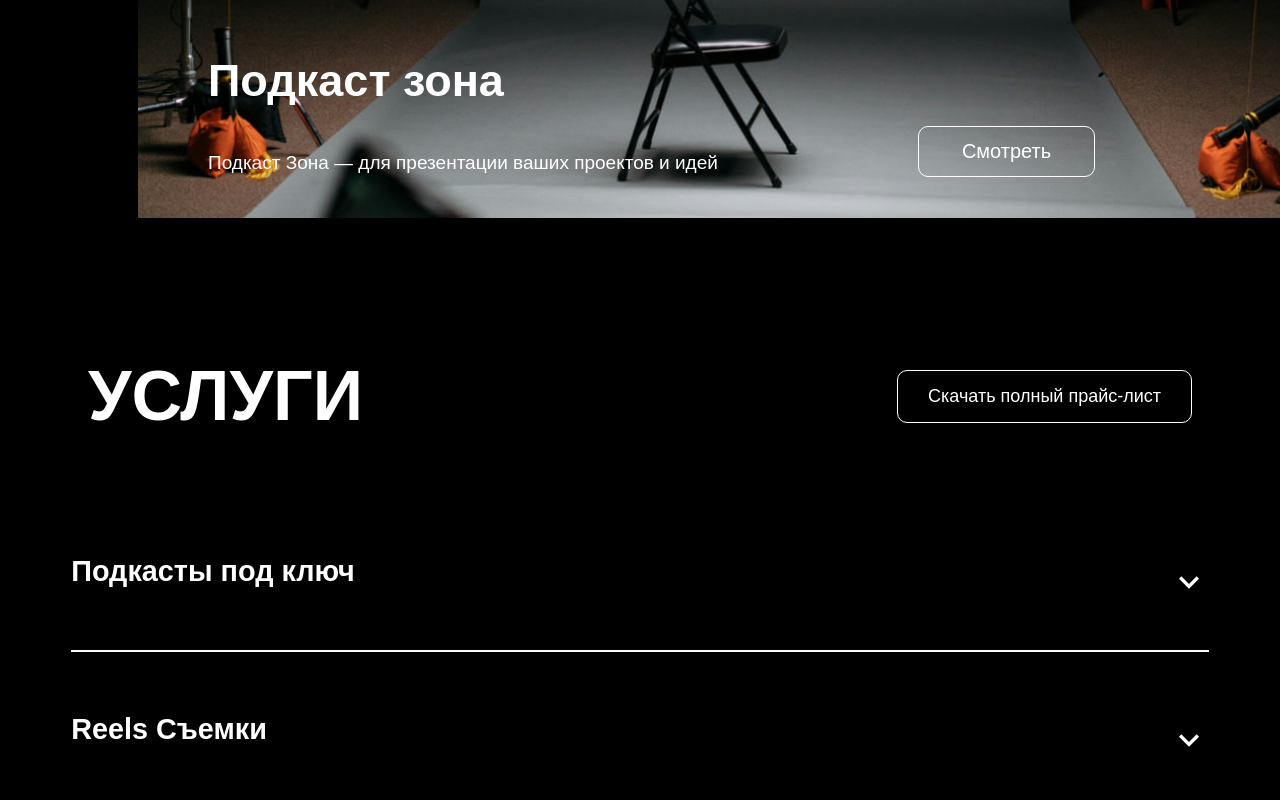
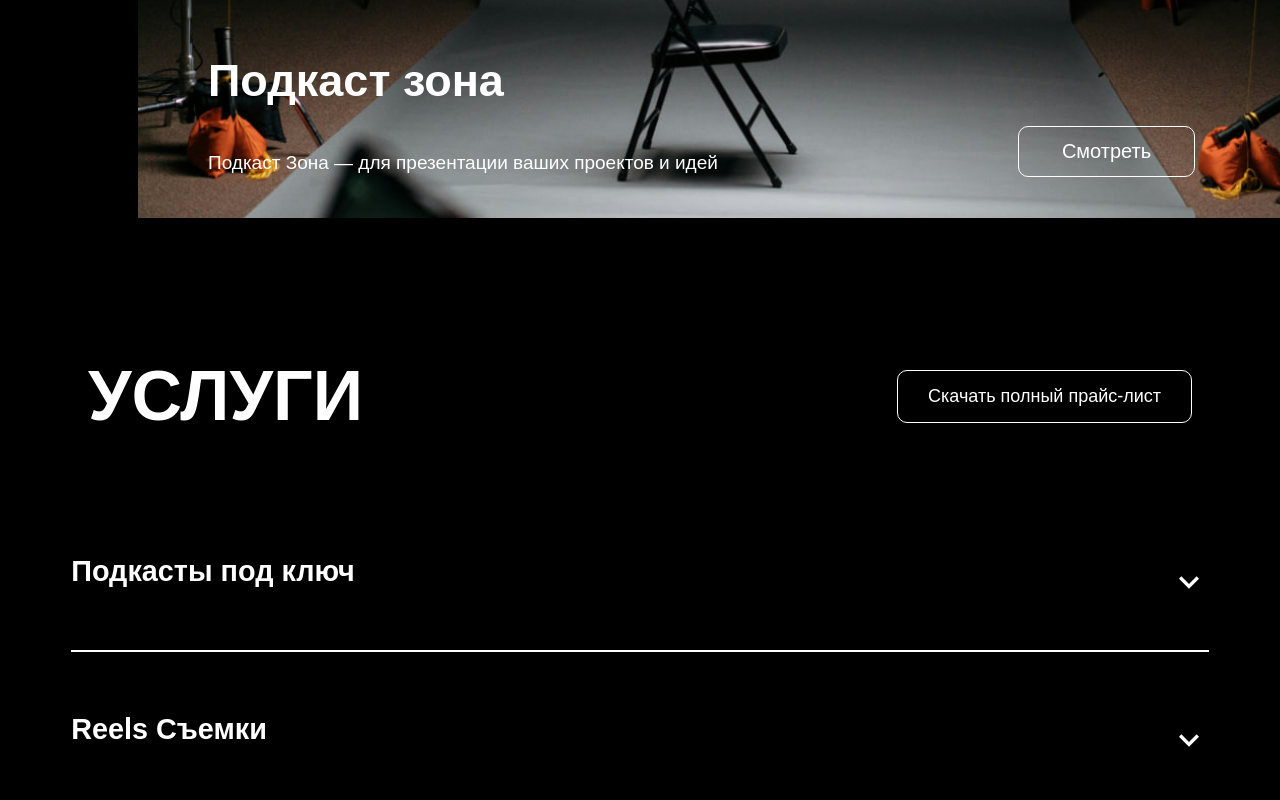
Before and after one commit to djedaisd/media_studio, a React (Create React App) app: page / in a window 1280 px wide. Shown: the part 1780-2580 px from the top of the page. Built offline with nearby package versions, Linux system fonts and the light colour scheme.

Commit message:
added project-zone

```diff
--- a/src/components/slider.css
+++ b/src/components/slider.css
@@ -79,7 +79,7 @@
 }
 
 .project-book {
-    margin-right: 20px;
+    margin-left: 300px;
     text-decoration: none;
     color: white;
     border: 1px solid #fff;
--- a/src/index.css
+++ b/src/index.css
@@ -365,7 +365,7 @@ transition:  transform .5s ease;
     padding: 7px 14px;
     font-size: 18px;
     font-weight: 500;
-    margin-left: 20px;
+
 }
 .podcast-book{
     margin-left: 500px;
@@ -2276,7 +2276,7 @@ footer{
         margin-top: 300px;
         max-width: 100%;
         margin-left: 80px;
-        display: none;
+
     }
     .service-book{
         text-decoration: none;
```
